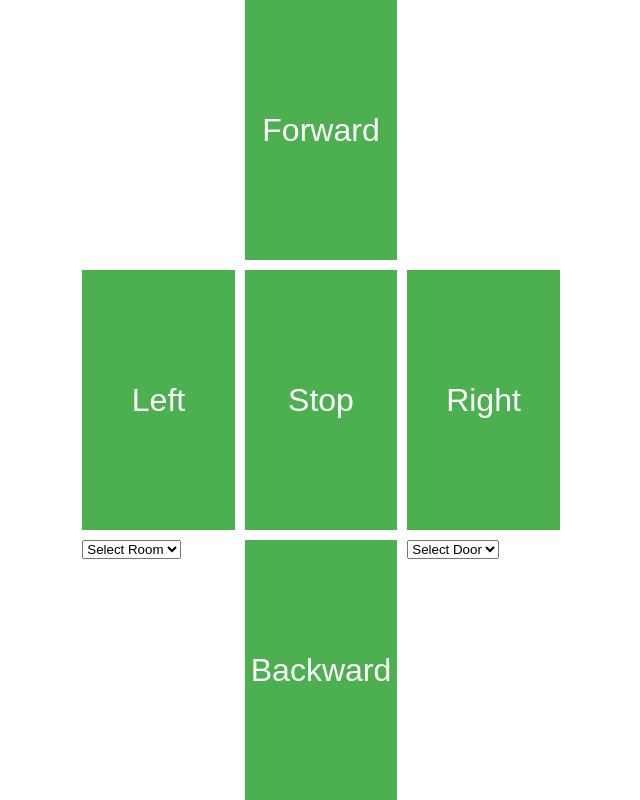
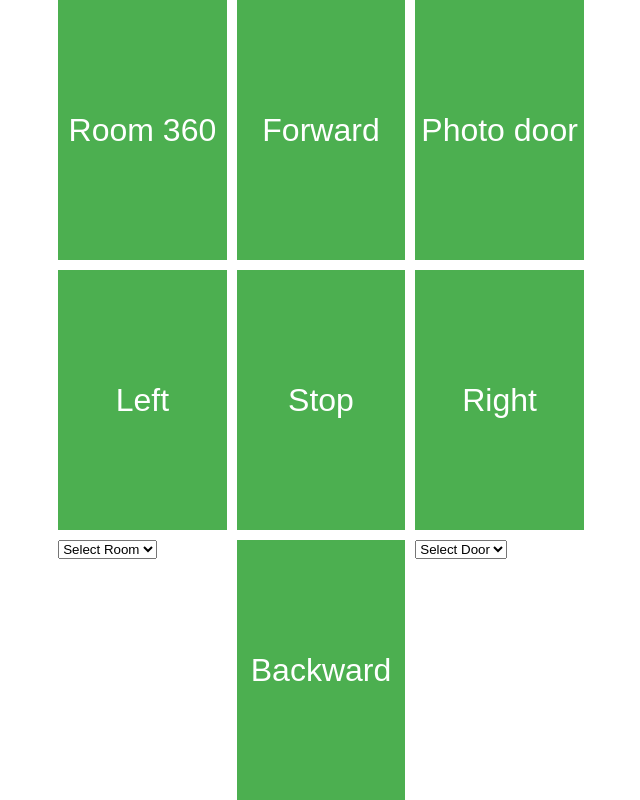
Before and after one commit to CiudadAlex/RobotCarServer, a Flask app: page /ui in a window 1280 px wide. Shown: the whole page, without its empty margins (319-959 px from the left). Run offline with Flask 3, Linux system fonts and the light colour scheme; parts of the project's set-up code (start-up, migrations or seed data) failed here and were passed over.

Commit message:
RobotCarServer

```diff
--- a/servers/templates/ui.html
+++ b/servers/templates/ui.html
@@ -37,9 +37,9 @@
 </head>
 <body>
     <div class="container">
-        <div></div>
+        <button class="button" onclick="callTextCommandRestAPI('360')">Room 360</button>
         <button class="button" onclick="callMoveRestAPI('forward',1.0)">Forward</button>
-        <div></div>
+        <button class="button" onclick="callTextCommandRestAPI('photo')">Photo door</button>
         <button class="button" onclick="callMoveRestAPI('turn_left',0.15)">Left</button>
         <button class="button" onclick="callMoveRestAPI('stop',0.5)">Stop</button>
         <button class="button" onclick="callMoveRestAPI('turn_right',0.15)">Right</button>
```
